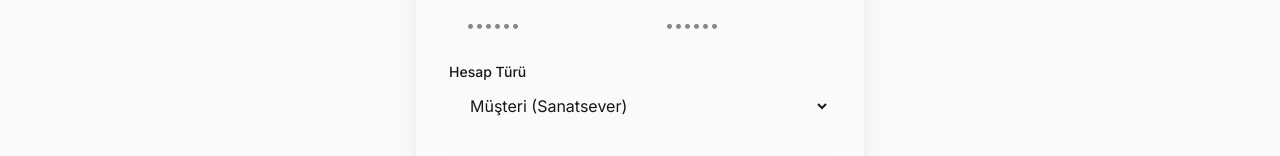
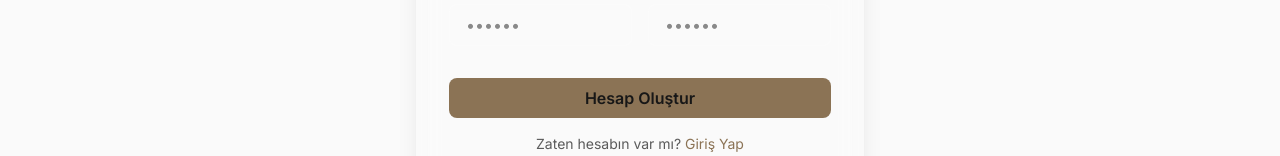
Before and after one commit to yolcunuman/DBM, a React (Vite) app in the folder frontend/: page /register in a window 1280 px wide. Shown: the part 438-594 px from the top of the page. Built offline with nearby package versions, Linux system fonts and the light colour scheme; no server answers; a web font is replaced by a local one.

Commit message:
feat: remove account type (role) selection field from RegisterPage

```diff
--- a/frontend/src/pages/RegisterPage.jsx
+++ b/frontend/src/pages/RegisterPage.jsx
@@ -126,18 +126,7 @@ const RegisterPage = () => {
             </div>
           </div>
 
-          <div>
-            <label className="block text-sm font-medium mb-1">Hesap Türü</label>
-            <select
-              name="role"
-              value={formData.role}
-              onChange={handleChange}
-              className="w-full px-4 py-2 bg-background border border-white/20 rounded-lg focus:outline-none focus:border-primary transition-colors"
-            >
-              <option value="USER">Müşteri (Sanatsever)</option>
-              <option value="ARTIST">Sanatçı (Eser Yükleyici)</option>
-            </select>
-          </div>
+
 
           <button
             type="submit"
```
